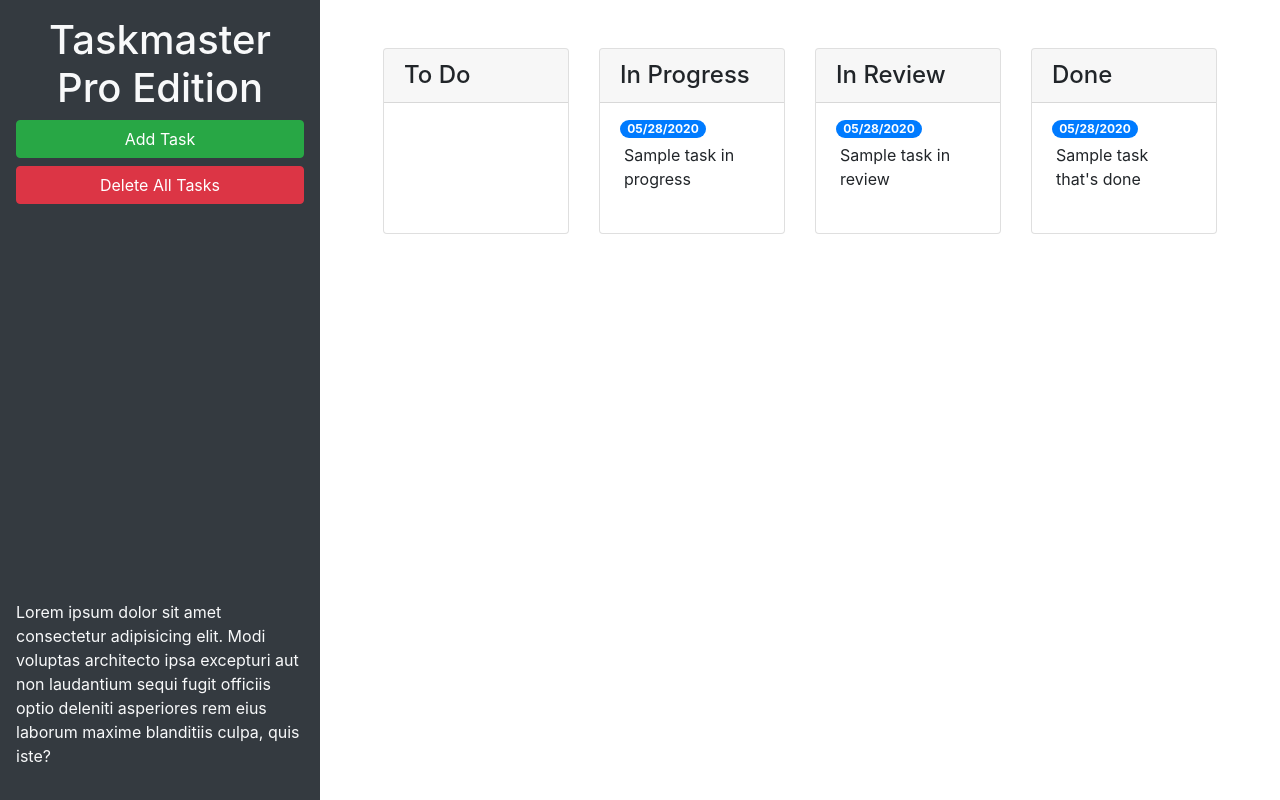
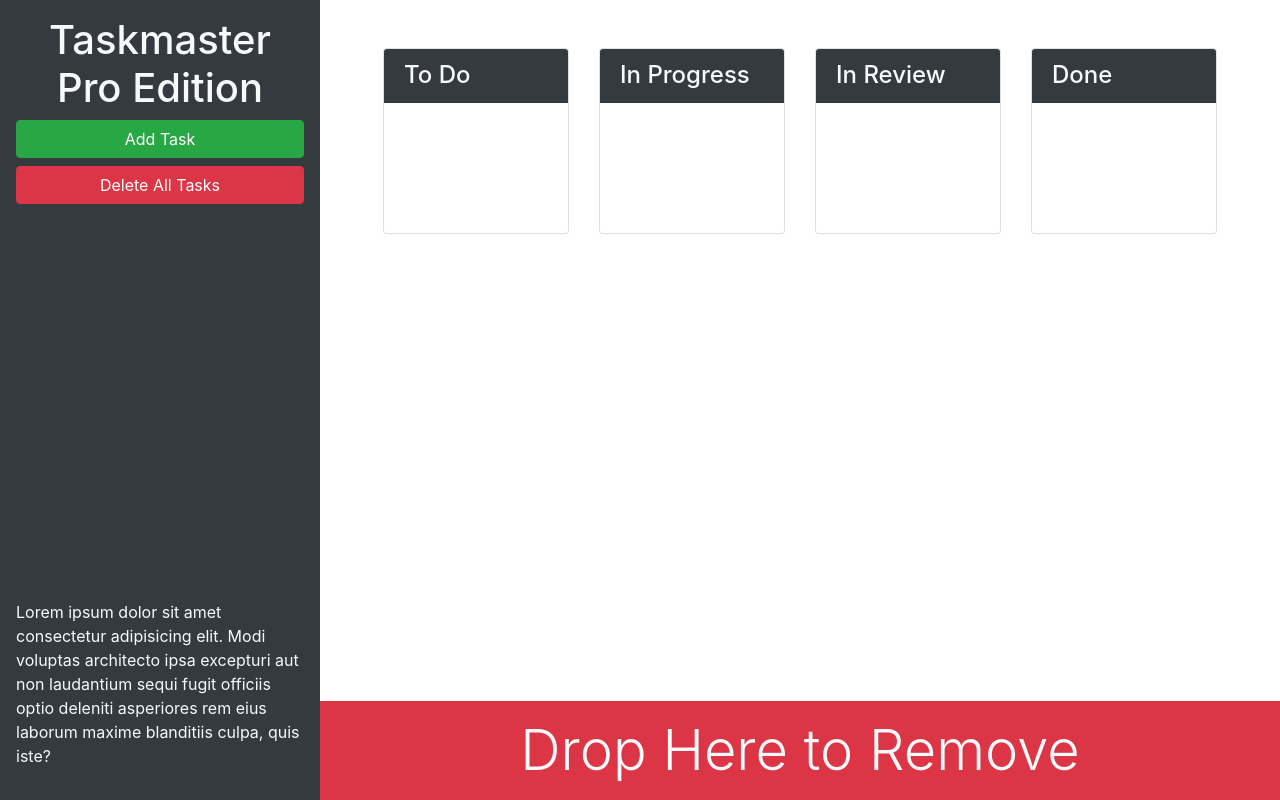
Before and after one commit to butsnieva/taskmaster, a plain HTML site: page index.html in a window 1280 px wide. Drawn offline with nearby package versions, Linux system fonts and the light colour scheme.

Commit message:
add trash zone

```diff
--- a/index.html
+++ b/index.html
@@ -13,62 +13,52 @@
 <body>
 
   <div class="row min-vh-100 no-gutters">
-    <header class="col-12 col-lg-3 bg-dark text-light d-flex flex-column p-4 p-lg-3">
+    <header class="col-12 col-lg-3 bg-dark text-light sticky-top d-flex flex-column p-4 p-lg-3">
       <h1 class="text-center">Taskmaster Pro Edition</h1>
       <button id="create-task" class="btn btn-block btn-success" data-toggle="modal" data-target="#task-form-modal">Add
         Task</button>
       <button id="remove-tasks" class="btn btn-block btn-danger">Delete All Tasks</button>
-      <p class="mt-auto">Lorem ipsum dolor sit amet consectetur adipisicing elit. Modi voluptas architecto ipsa
+      <p class="mt-auto d-none d-lg-block">Lorem ipsum dolor sit amet consectetur adipisicing elit. Modi voluptas architecto ipsa
         excepturi aut non
         laudantium sequi fugit officiis optio deleniti asperiores rem eius laborum maxime blanditiis culpa, quis iste?
       </p>
     </header>
-    <main class="col-12 col-lg-9">
+    <main class="col-12 col-lg-9 d-flex flex-column">
       <div class="m-5 row justify-content-around">
         <!--   TO DO   -->
         <div class="col-12 col-md-6 col-xl-3 mb-3">
           <div class="card">
-            <h4 class="card-header">To Do</h4>
+            <h4 class="card-header bg-dark text-light">To Do</h4>
             <ul id="list-toDo" class="list-group list-group-flush"> </ul>
           </div>
         </div>
         <!--  IN PROGRESS  -->
         <div class="col-12 col-md-6 col-xl-3 mb-3">
           <div class="card">
-            <h4 class="card-header">In Progress</h4>
-            <ul id="list-inProgress" class="list-group list-group-flush">
-              <li class="list-group-item">
-                <span class="badge badge-primary badge-pill">05/28/2020</span>
-                <p class="m-1">Sample task in progress</p>
-              </li>
-            </ul>
+            <h4 class="card-header bg-dark text-light">In Progress</h4>
+            <ul id="list-inProgress" class="list-group list-group-flush"></ul>
           </div>
         </div>
         <!--  IN REVIEW  -->
         <div class="col-12 col-md-6 col-xl-3 mb-3">
           <div class="card">
-            <h4 class="card-header">In Review</h4>
-            <ul id="list-inReview" class="list-group list-group-flush">
-              <li class="list-group-item">
-                <span class="badge badge-primary badge-pill">05/28/2020</span>
-                <p class="m-1">Sample task in review</p>
-              </li>
-            </ul>
+            <h4 class="card-header bg-dark text-light">In Review</h4>
+            <ul id="list-inReview" class="list-group list-group-flush"></ul>
           </div>
         </div>
         <!--  DONE  -->
         <div class="col-12 col-md-6 col-xl-3 mb-3">
           <div class="card">
-            <h4 class="card-header">Done</h4>
-            <ul id="list-done" class="list-group list-group-flush">
-              <li class="list-group-item">
-                <span class="badge badge-primary badge-pill">05/28/2020</span>
-                <p class="m-1">Sample task that's done</p>
-              </li>
-            </ul>
+            <h4 class="card-header bg-dark text-light">Done</h4>
+            <ul id="list-done" class="list-group list-group-flush"></ul>
           </div>
         </div>
 
+      </div>
+      <div id="trash" class="mt-auto">
+        <div class="w-100 bg-danger p-3 text-center text-light display-4">
+          Drop Here to Remove
+        </div>
       </div>
     </main>
   </div>
```
